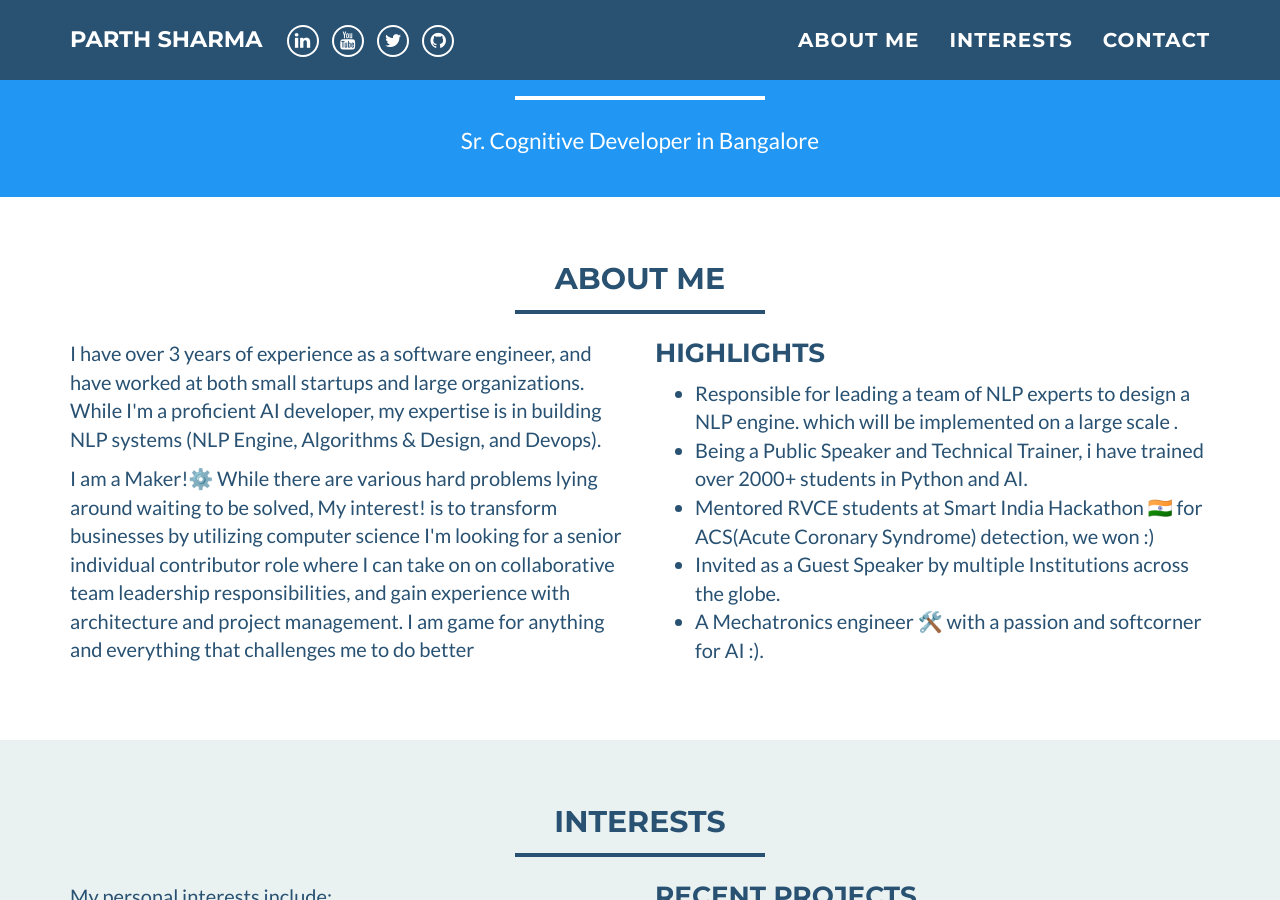
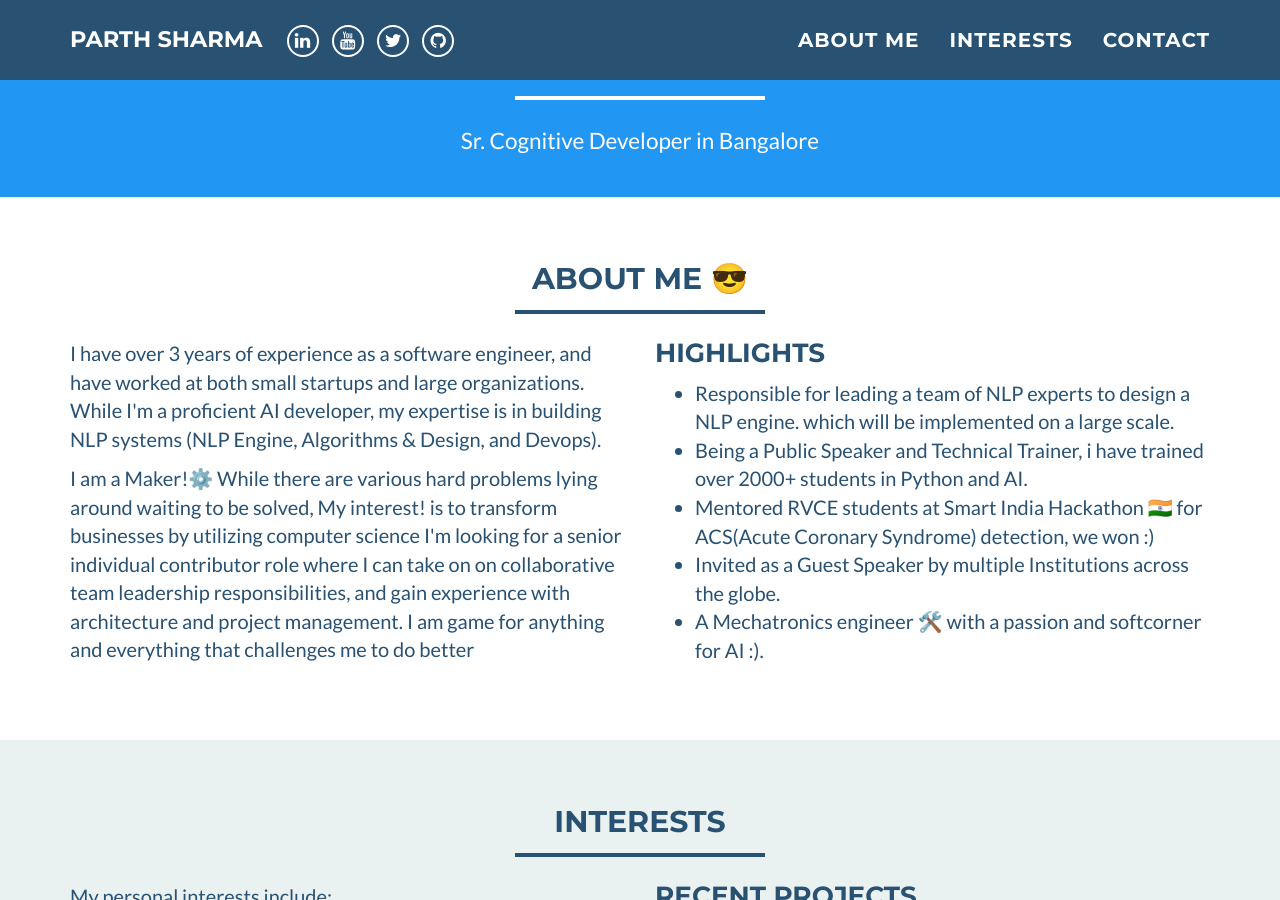
Before and after one commit to parthsharma1011/parthsharma1011.github.io, a Jekyll site: the page built from index.html, in a window 1280 px wide and 900 px high, scrolled down 377 px. Built offline with Jekyll 4.4.1, drawn with Linux system fonts in a browser that asks for light colours.

```diff
--- a/_includes/about_me.html
+++ b/_includes/about_me.html
@@ -2,7 +2,7 @@
   <div class="container">
     <div class="row">
       <div class="col-lg-12 text-center">
-        <h2>About Me</h2>
+        <h2>About Me 😎</h2>
         <hr />
       </div>
     </div>
@@ -29,7 +29,7 @@
 		    <ul>
     			<li>
             Responsible for leading a team of NLP experts to design a NLP engine.
-            which will be implemented on a large scale .
+            which will be implemented on a large scale.
     			</li>
           <li>
             Being a Public Speaker and Technical Trainer, i have trained over 2000+ students in Python and AI.
```
